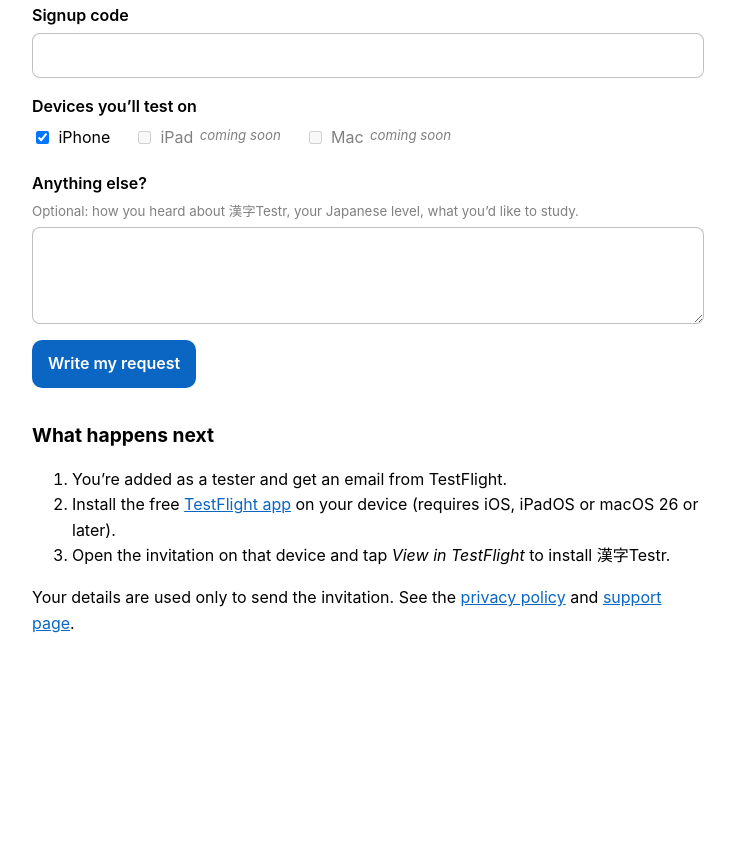
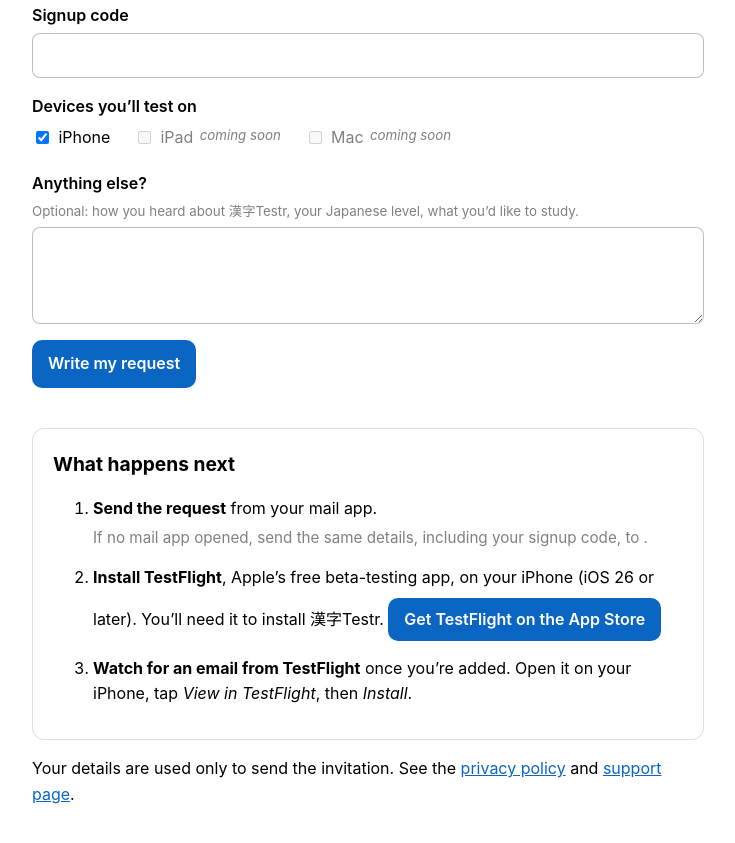
Before and after one commit to cozmiccle/kanjitestr-privacy, a plain HTML site: page beta.html in a window 1280 px wide. Shown: the part 453-1296 px from the top of the page, without its empty margins (272-1007 px from the left). Before the commit the page ends 1169 px from the top, so only its background shows below. Drawn offline with Linux system fonts and the light colour scheme.

Commit message:
Beta page: highlight next steps and scroll to them after the request is written
Co-Authored-By: Claude Opus 5.5 <noreply@anthropic.com>

```diff
--- a/beta.html
+++ b/beta.html
@@ -22,7 +22,15 @@
   fieldset label { display: inline-flex; gap: .4rem; font-weight: 400; margin-right: 1.2rem; }
   button { font: inherit; font-weight: 600; padding: .7rem 1rem; border: 0; border-radius: 10px;
            background: #0a66c2; color: white; cursor: pointer; justify-self: start; }
-  .fallback { margin-top: 1.25rem; color: GrayText; font-size: .95rem; }
+  .fallback { display: block; margin-top: .3rem; color: GrayText; font-size: .95rem; }
+  .next { margin-top: 2.5rem; padding: .25rem 1.25rem 1rem; border: 1px solid #8884; border-radius: 12px;
+          scroll-margin-top: 1rem; transition: background-color .4s, border-color .4s; }
+  .next h2 { margin-top: 1rem; }
+  .next li { margin-bottom: .9rem; }
+  .next.sent { border: 2px solid #0a66c2; background: #0a66c214; }
+  @media (prefers-color-scheme: dark) { .next.sent { border-color: #5aa9ff; background: #5aa9ff1a; } }
+  a.button { display: inline-block; margin-top: .5rem; padding: .55rem 1rem; border-radius: 10px;
+             background: #0a66c2; color: white; font-weight: 600; text-decoration: none; }
   .soon { color: GrayText; }
   .soon small { font-style: italic; }
   .error { color: #c62828; font-weight: 400; font-size: .95rem; }
@@ -59,14 +67,16 @@
   <button type="submit">Write my request</button>
 </form>
 
-<p class="fallback" id="fallback" hidden>If no mail app opened, send the same details, including your signup code, to <span id="addr"></span>.</p>
-
-<h2>What happens next</h2>
-<ol>
-  <li>You’re added as a tester and get an email from TestFlight.</li>
-  <li>Install the free <a href="https://apps.apple.com/app/testflight/id899247664">TestFlight app</a> on your device (requires iOS, iPadOS or macOS 26 or later).</li>
-  <li>Open the invitation on that device and tap <em>View in TestFlight</em> to install 漢字Testr.</li>
-</ol>
+<section class="next" id="next">
+  <h2 id="next-title">What happens next</h2>
+  <ol>
+    <li><strong>Send the request</strong> from your mail app.
+      <span class="fallback" id="fallback" hidden>If no mail app opened, send the same details, including your signup code, to <span id="addr"></span>.</span></li>
+    <li><strong>Install TestFlight</strong>, Apple’s free beta-testing app, on your iPhone (iOS 26 or later). You’ll need it to install 漢字Testr.
+      <a class="button" href="https://apps.apple.com/app/testflight/id899247664">Get TestFlight on the App Store</a></li>
+    <li><strong>Watch for an email from TestFlight</strong> once you’re added. Open it on your iPhone, tap <em>View in TestFlight</em>, then <em>Install</em>.</li>
+  </ol>
+</section>
 <p>Your details are used only to send the invitation. See the <a href="./">privacy policy</a> and <a href="support.html">support page</a>.</p>
 
 <script>
@@ -115,6 +125,10 @@
 
     document.getElementById("addr").innerHTML = '<a href="mailto:' + address + '">' + address + "</a>";
     document.getElementById("fallback").hidden = false;
+    document.getElementById("next-title").textContent = "Almost there: send it, then get TestFlight";
+    const next = document.getElementById("next");
+    next.classList.add("sent");
+    next.scrollIntoView({ behavior: "smooth", block: "start" });
     location.href = "mailto:" + address +
       "?subject=" + encodeURIComponent("漢字Testr beta signup [" + code + "]") +
       "&body=" + encodeURIComponent(body);
```
